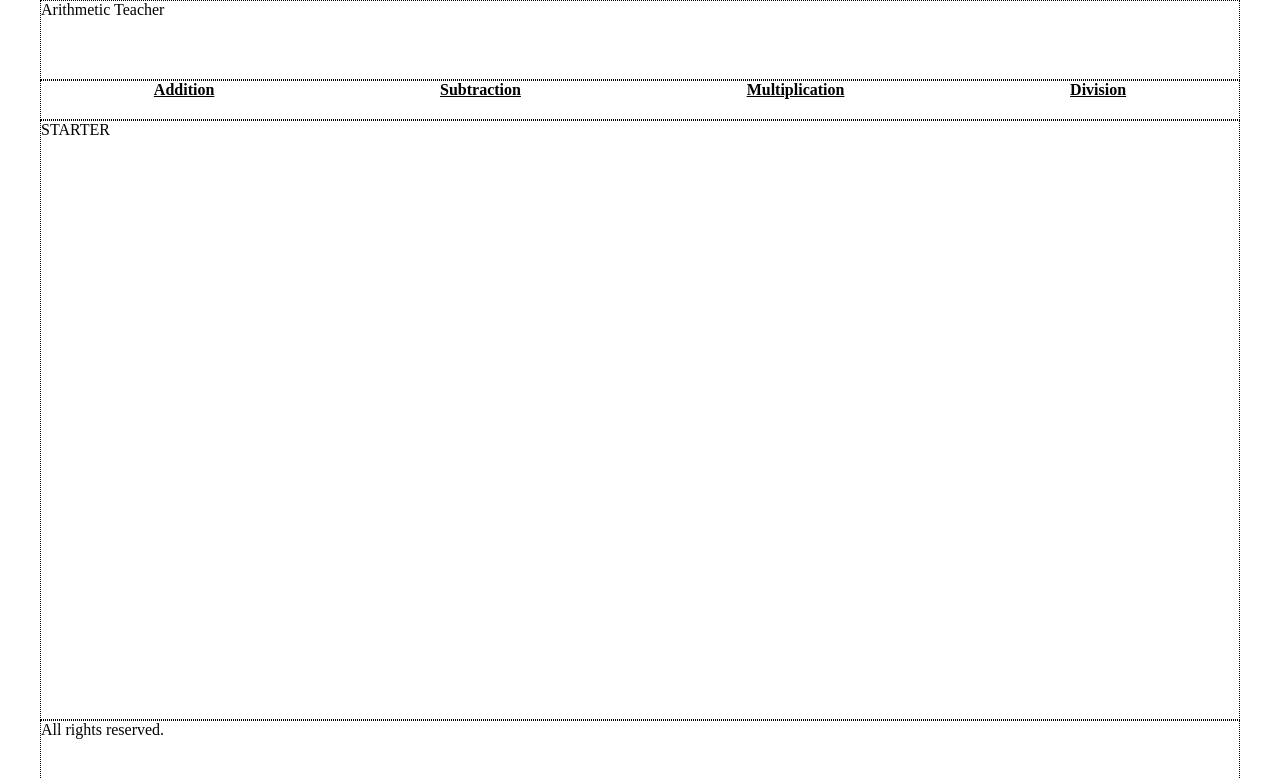
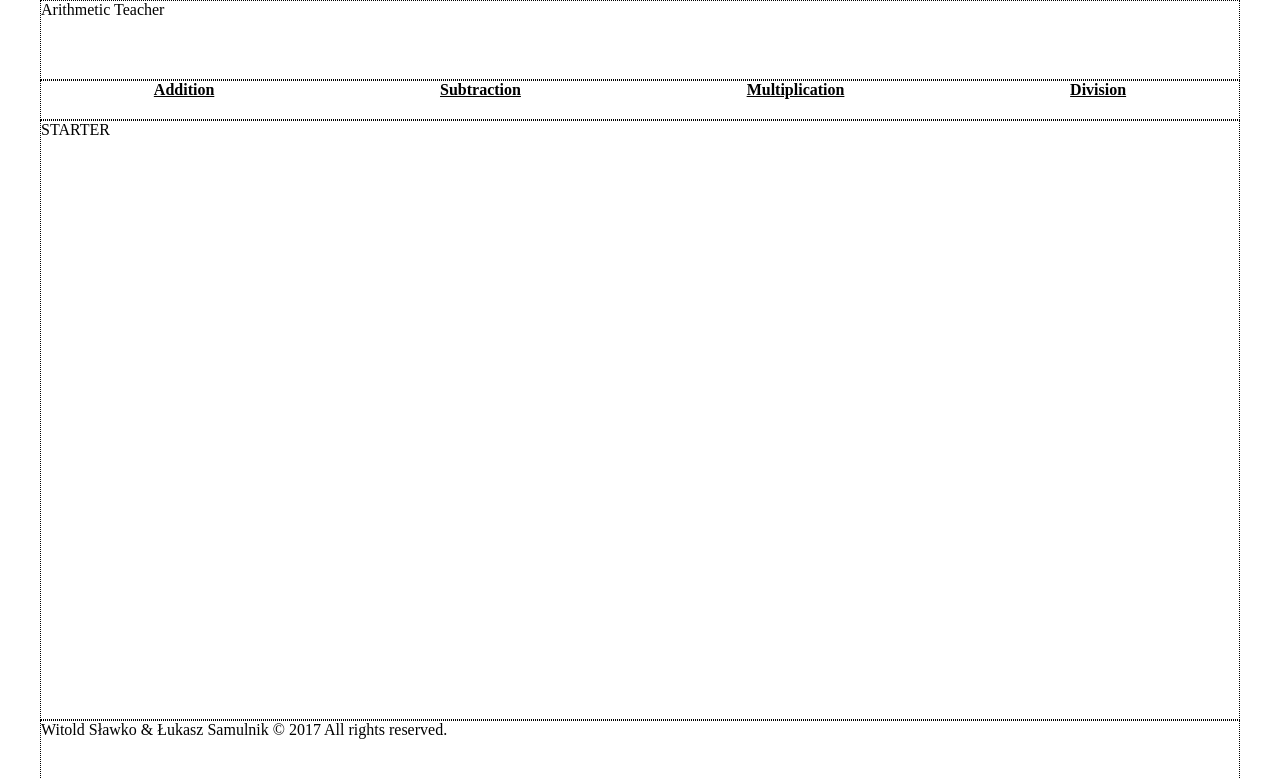
Before and after one commit to WitoldSlawko/Arithmetic_Teacher, a React (Create React App) app in the folder at_app/: page / in a window 1280 px wide. Shown: the top 778 px of the page. Built offline with nearby package versions, Linux system fonts and the light colour scheme.

Commit message:
added date to footer using new helper method

```diff
--- a/at_app/src/components/Footer.js
+++ b/at_app/src/components/Footer.js
@@ -1,10 +1,12 @@
 import React from 'react';
+import { _getCurrentYear } from '../helpers/helpers.js';
 
 class Footer extends React.Component {
+
 	render () {
 	    return (
 	        <footer>
-        All rights reserved.
+	        	<p>Witold Sławko & Łukasz Samulnik &copy; {_getCurrentYear()} All rights reserved.</p>
 	        </footer>
 	    )
 	}
--- /dev/null
+++ b/at_app/src/helpers/helpers.js
@@ -0,0 +1,8 @@
+let _getCurrentYear = () => {
+    let date = new Date;
+    return date.getFullYear();
+}
+
+module.exports = {
+	_getCurrentYear,
+}
```
Lines whose indentation alone changed are shown as unchanged.
